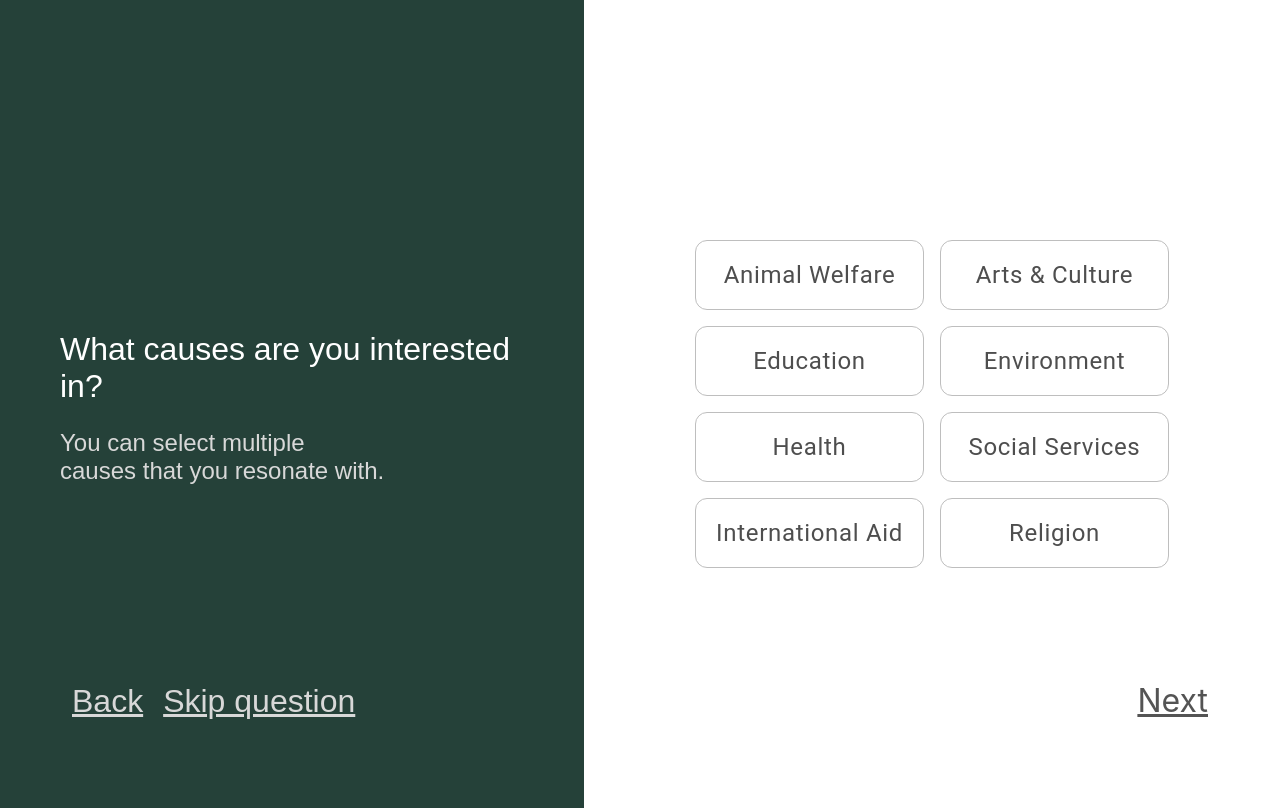
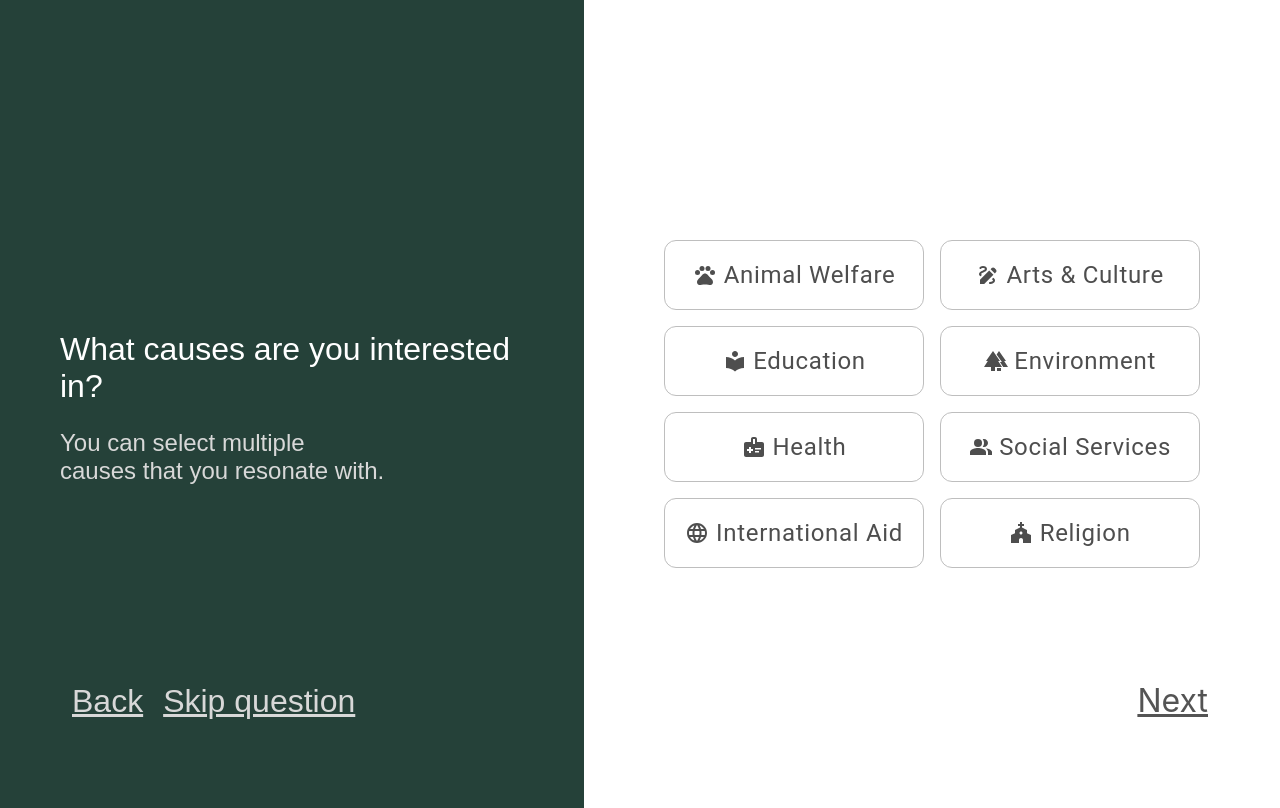
Before and after one commit to kerry918/give-buddy-frontend, a React (Create React App) app: page /onboarding in a window 1280 px wide. Both pictures are taken after a click on the link "Skip question". Built offline with nearby package versions, Linux system fonts and the light colour scheme; no server answers.

Commit message:
add icon to category

```diff
--- a/src/page/Onboarding/StepTwo.tsx
+++ b/src/page/Onboarding/StepTwo.tsx
@@ -4,6 +4,14 @@ import Button from '@mui/material/Button';
 import { useGiveBuddyStore } from '../../store/store';
 
 import "./StepTwo.css"
+import PetsIcon from '@mui/icons-material/Pets';
+import DrawIcon from '@mui/icons-material/Draw';
+import LocalLibraryIcon from '@mui/icons-material/LocalLibrary';
+import ForestIcon from '@mui/icons-material/Forest';
+import MedicalInformationIcon from '@mui/icons-material/MedicalInformation';
+import PeopleAltIcon from '@mui/icons-material/PeopleAlt';
+import LanguageIcon from '@mui/icons-material/Language';
+import ChurchIcon from '@mui/icons-material/Church';
 
 const StepTwo = () => {
   const [category, updateCategory] = useGiveBuddyStore(
@@ -29,6 +37,20 @@ const StepTwo = () => {
   //   console.log(category)
   // }, [category])
 
+  const categoryIcon = (name: string) => {
+    switch(name) {
+      case "Animal Welfare":   return <PetsIcon/>;
+      case "Arts & Culture":   return <DrawIcon/>;
+      case "Education":   return <LocalLibraryIcon/>;
+      case "Environment":   return <ForestIcon/>;
+      case "Health":   return <MedicalInformationIcon/>;
+      case "Social Services":   return <PeopleAltIcon/>;
+      case "International Aid":   return <LanguageIcon/>;
+      case "Religion":   return <ChurchIcon/>;
+      default:  return null
+    }
+  }
+
   return (
     <div id="onboarding-step-two">
       {categories.map((category) => {
@@ -39,6 +61,8 @@ const StepTwo = () => {
             onClick={() => handleClick(category.name)}
             style={{color: selectCategory.includes(category.name) ? "white" : "#4E4E4E", backgroundColor: selectCategory.includes(category.name) ? "#254139": "white"}}
           >
+            {categoryIcon(category.name)}
+            &nbsp;
             {category.name}
           </Button>
         )
```
